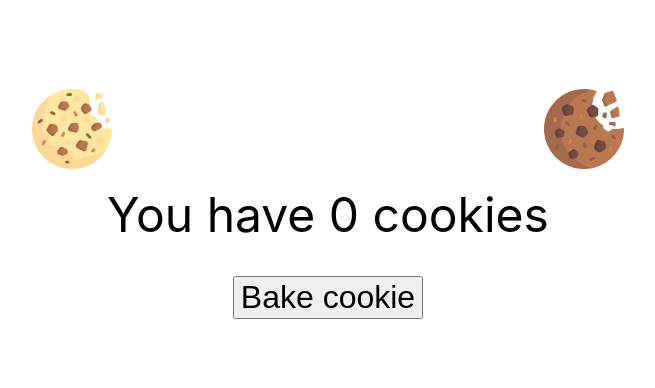
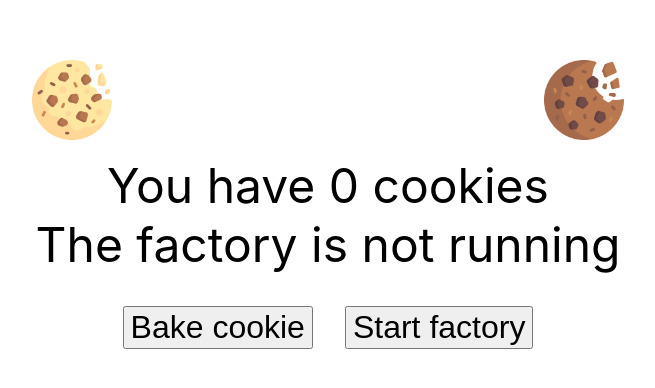
Before and after one commit to tpict/React-tech-talk-29-10-20, a React (Create React App) app: page / in a window 1280 px wide. Shown: the part 196-584 px from the top of the page, without its empty margins (312-967 px from the left). Built offline with nearby package versions, Linux system fonts and the light colour scheme.

Commit message:
6. State demo binding example

```diff
--- a/src/App.css
+++ b/src/App.css
@@ -32,14 +32,3 @@
   flex: 0 0 auto;
   width: 50%;
 }
-
-.cookie-decor {
-  display: flex;
-  max-height: 5rem;
-}
-
-.cookie-decor img {
-  display: block;
-  object-fit: contain;
-  flex: 0 0 auto;
-}
--- a/src/App.tsx
+++ b/src/App.tsx
@@ -30,14 +30,31 @@ const CookieContainer = function (props) {
 
 export const App = function () {
   const [cookieCount, setCookieCount] = useState(0);
+  const [isFactoryRunning, setFactoryRunning] = useState(false);
+
+  function startFactory() {
+    setFactoryRunning(true);
+    setTimeout(() => {
+      setCookieCount(cookieCount + 100);
+      setFactoryRunning(false);
+    }, 3000);
+  }
 
   return (
     <CookieContainer>
       <div className="cookie-count">You have {cookieCount} cookies</div>
 
+      <div className="cookie-count">
+        The factory is {isFactoryRunning ? "" : "not "} running
+      </div>
+
       <div className="cookie-controls">
         <button onClick={() => setCookieCount(cookieCount + 1)}>
           Bake cookie
+        </button>
+
+        <button onClick={startFactory} disabled={isFactoryRunning}>
+          Start factory
         </button>
       </div>
     </CookieContainer>
```
